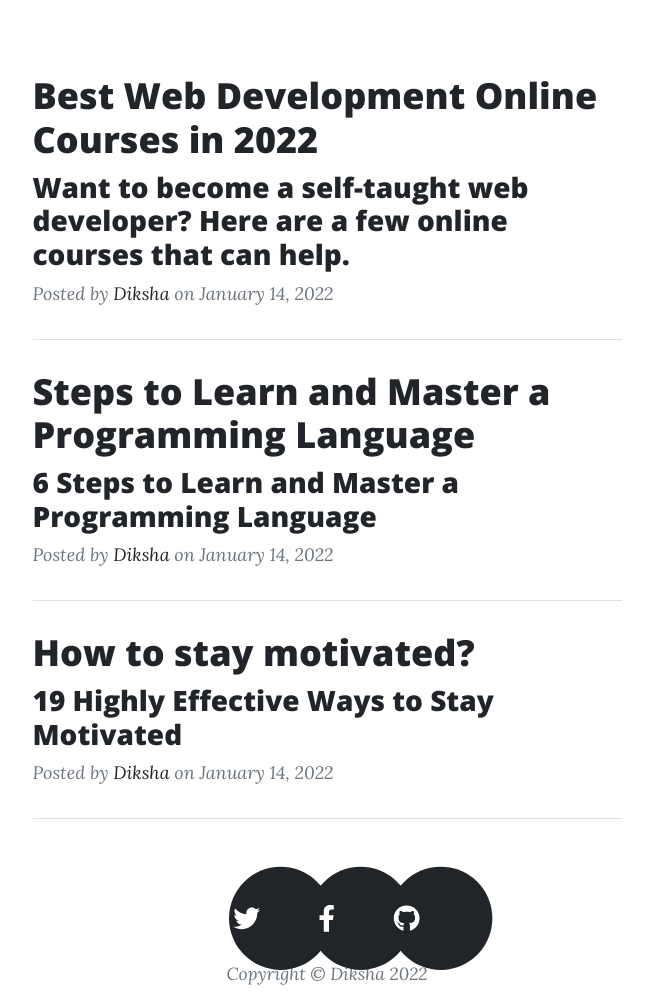
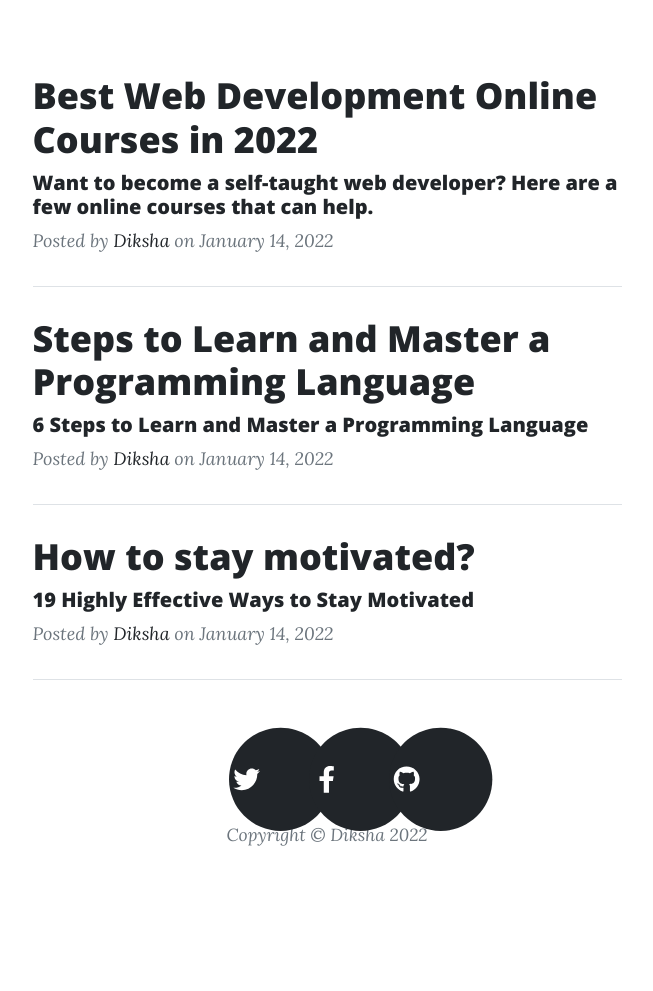
Before and after one commit to diksha1720/blog-upgrade, a Flask app: page / in a window 1280 px wide. Shown: the part 536-1527 px from the top of the page, without its empty margins (313-966 px from the left). After the commit the page ends 1382 px from the top, so only its background shows below. Run offline with Flask 2, Linux system fonts and the light colour scheme; data comes from the database, SQL or seed files in the repository; both versions use the stored data as it was after the commit; some libraries are stand-ins or nearby versions.

```diff
--- a/templates/index.html
+++ b/templates/index.html
@@ -10,7 +10,7 @@
                     {% for post in posts: %}
                     <div class="post-preview">
                         <a href={{url_for('post', id=post["id"])}}><h2 class="post-title">{{post["title"]}}</h2></a>
-                            <h3 class="post-subtitle">{{post["subtitle"]}}</h3>
+                            <h5 class="post-subtitle">{{post["subtitle"]}}</h5>
                         </a>
                         <p class="post-meta">
                             Posted by
--- a/templates/post.html
+++ b/templates/post.html
@@ -8,7 +8,6 @@
                 <div class="row gx-4 gx-lg-5 justify-content-center">
                     <div class="col-md-10 col-lg-8 col-xl-7">
                         <h2 class="section-heading">{{post.title}}</h2>
-<!--                        <h3 class="section-heading">{{post.subtitle}}</h3>-->
                         <span class="meta">Posted by
               {{post.author.name}}
               on {{post.date}}</span>
```
Also changed, not shown: posts.db.
